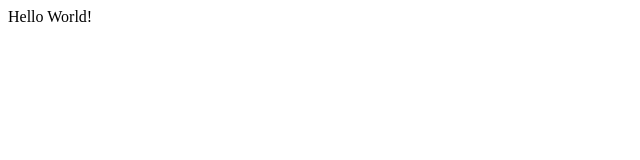
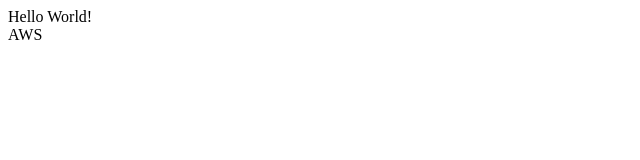
Before and after one commit to Brigada8/lab4-5, a plain HTML site: page index.html in a window 1280 px wide. Shown: the full height of the page, 0-640 px from the left. Drawn offline with Linux system fonts and the light colour scheme.

```diff
--- a/index.html
+++ b/index.html
@@ -9,6 +9,7 @@
 </head>
 <body>
     <div>Hello World!</div>
+    <div>AWS</div>
 
 </body>
 </html>
```
Also changed, not shown: 2 other files.
